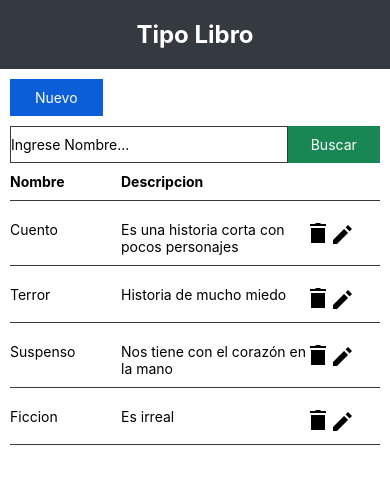
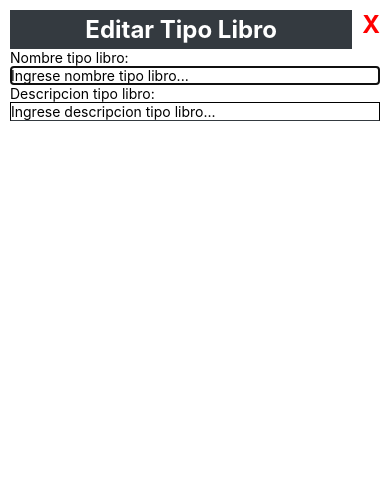
Before and after one commit to EmmanuelRuizGarcia/MyFirstAppReactNative, a React Native app: screen / in a window 390 px wide. Both pictures are taken after a click on the element 318 px from the left and 233 px from the top of the page. Shown: the top 484 px of the page. Built offline with nearby package versions, Linux system fonts and the light colour scheme.

Commit message:
se creo component Input en el proyecto

```diff
--- /dev/null
+++ b/src/Component/Input.js
@@ -0,0 +1,17 @@
+import React from "react";
+import { StyleSheet, TextInput } from "react-native";
+
+const Input = ({placeholder, onChangeText, value, flex = 0}) => {
+    return(
+        <TextInput placeholder={placeholder} onChangeText={onChangeText} value={value} style={[stylesPage.styleInput,{flex}]}  />
+    )
+}
+
+const stylesPage = StyleSheet.create({
+    styleInput:{
+        borderWidth: 0.2,
+        borderBottomColor: "#343a40"
+    },
+})
+
+export default Input;
--- a/src/Component/Titulo.js
+++ b/src/Component/Titulo.js
@@ -14,7 +14,7 @@ const stylesPage = StyleSheet.create({
         backgroundColor: "#343a40",
         color: "white",
         fontWeight: "bold",
-        paddingVertical: 20
+        paddingVertical: 5
     }
 })
 
--- a/src/pages/TipoLibroPage.js
+++ b/src/pages/TipoLibroPage.js
@@ -3,6 +3,7 @@ import { View, StyleSheet, Text, FlatList, TextInput, TouchableHighlight, Modal,
 import Titulo from "../Component/Titulo";
 import Boton from "../Component/Boton";
 import FlatListCabecera from "../Component/FlatListCabecera";
+import Input from "../Component/Input";
 
 const TipoLibroPage=()=>{
     const[listatipolibro,setlistatipolibro] = useState([
@@ -16,6 +17,8 @@ const TipoLibroPage=()=>{
     const [filtradoTipoLibro, setfiltradoTipoLibro] = useState([]);
     const [visibleModal, setvisibleModal] = useState(false);
     const [tituloPopup, settituloPopup] = useState("");
+    const [nombreTipoLibro, setnombreTipoLibro] = useState("");
+    const [descripcionTipoLibro, setdescripcionTipoLibro] = useState("");
 
     useEffect(()=>{
         setfiltradoTipoLibro(listatipolibro)
@@ -44,7 +47,8 @@ const TipoLibroPage=()=>{
     return(
         <View>
             <Modal visible={visibleModal}>
-                <View style={{margin: 10, flexDirection: "row"}}>
+                <View style={{margin: 10}}>
+                    <View style={{flexDirection: "row"}}>
                         <Titulo title={tituloPopup} flex={1}/>
                         <View>
                             <Text
@@ -54,12 +58,17 @@ const TipoLibroPage=()=>{
                             </Text>
                         </View>
                     </View>
+                    <Text>Nombre tipo libro:</Text>
+                    <Input placeholder="Ingrese nombre tipo libro..." />
+                    <Text>Descripcion tipo libro:</Text>
+                    <Input placeholder="Ingrese descripcion tipo libro..." />
+                </View>
             </Modal>
             <Titulo title="Tipo Libro"/>
             <View style={{margin: 10}}>
                 <Boton title="Nuevo" onPress={()=>Nuevo()} backgroundColor="#0b5ed7" marginBottom={10} />
                 <View style={{flexDirection: "row"}}>
-                    <TextInput placeholder="Ingrese Nombre..." style={{borderWidth:0.2, borderColor: "#343a40", flex: 1}} onChangeText={(value)=>{setnombreBusqueda(value)}} value={nombreBusqueda} />
+                    <Input placeholder="Ingrese nombre" flex={1} onChangeText={value => setnombreBusqueda(value)} value={nombreBusqueda} />
                     <Boton title="Buscar" onPress={Buscar} backgroundColor="#198754" />
                 </View>
                 <FlatListCabecera  cabeceras={["Nombre","Descripcion"]} />
@@ -72,10 +81,10 @@ const TipoLibroPage=()=>{
                                 <Text style={{width: "30%"}}>{item.NOMBRETIPOLIBRO}</Text>
                                 <Text style={{width: "50%"}}>{item.DESCRIPCION}</Text>
                                 <View style={{flexDirection:"row", width: "20%"}}>
-                                    <Image source={require("../../iconos/eliminar.png")} />
                                 <Pressable onPress={()=>recuperar(item)}>
                                         <Image style={{marginTop: 2}} source={require("../../iconos/editar.png")} />
                                     </Pressable>
+                                    <Image source={require("../../iconos/eliminar.png")} />
                                 </View>
                             </View>
                         )
```
Lines whose indentation alone changed are shown as unchanged.
